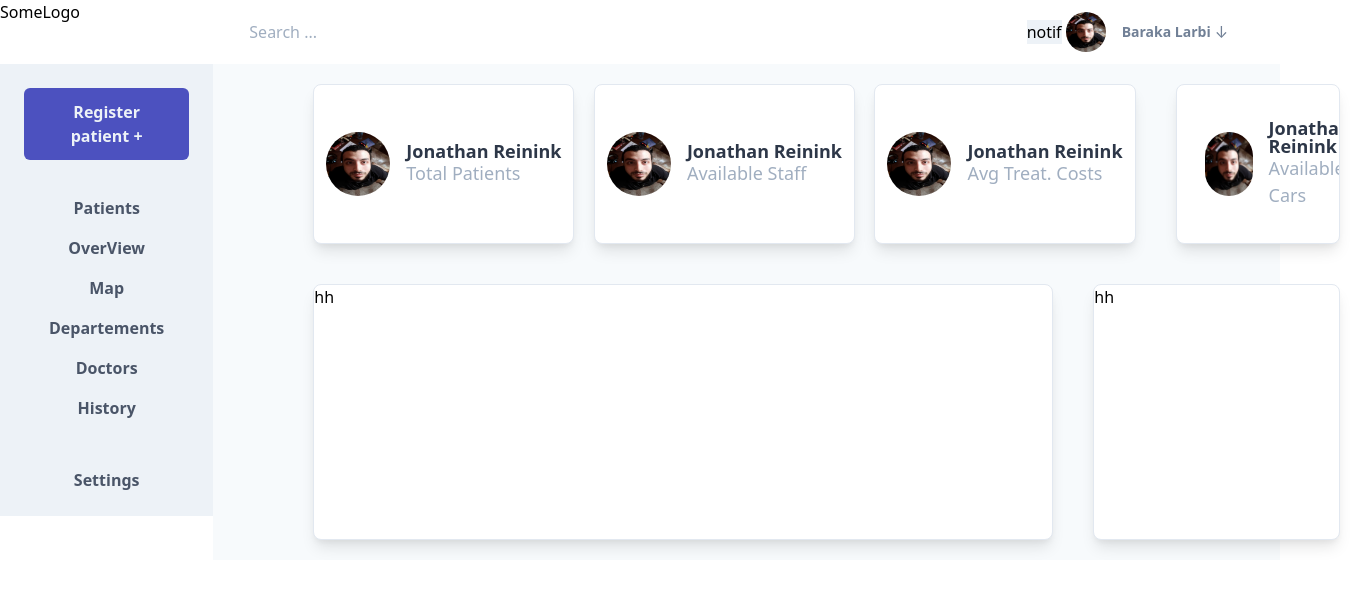
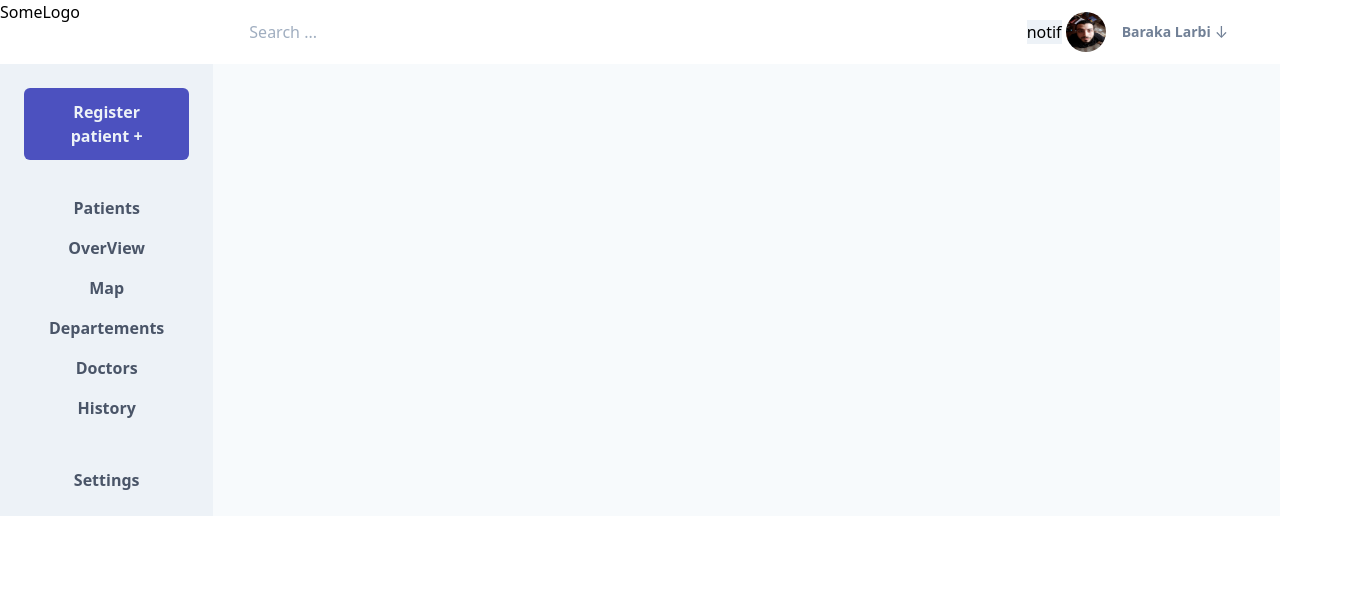
Before and after one commit to larbibaraka/health-app-dashboard, a React (Create React App) app: page / in a window 1280 px wide. Shown: the top 592 px of the page, 1360 px wide, since content can reach past the window. Built offline with nearby package versions, Linux system fonts and the light colour scheme.

Commit message:
removing resume area for now

```diff
--- a/src/components/ResumeArea.jsx
+++ /dev/null
@@ -1,76 +0,0 @@
-import React from "react";
-import profileImage from "../assets/images/profile.jpg";
-export const ResumeArea = () => {
-  return (
-    <div className="flex flex-row resume-info">
-      <div className="flex flex-row justify-between">
-        <div className="h-full w-10/12 flex flex-row justify-between m-5">
-          <div className="h-40  border rounded-lg overflow-hidden shadow-lg bg-white  flex justify-center">
-            <div className="flex items-center p-3">
-              <img
-                className="w-16 h-16 rounded-full mr-4"
-                src={profileImage}
-                alt=""
-              />
-              <div className="text-lg">
-                <p className="text-gray-800 leading-none font-bold">
-                  Jonathan Reinink
-                </p>
-                <p className="text-gray-500">Total Patients</p>
-              </div>
-            </div>
-          </div>
-          <div className="h-40  border rounded-lg overflow-hidden shadow-lg bg-white  flex justify-center">
-            <div className="flex items-center p-3">
-              <img
-                className="w-16 h-16 rounded-full mr-4"
-                src={profileImage}
-                alt=""
-              />
-              <div className="text-lg">
-                <p className="text-gray-800 leading-none font-bold">
-                  Jonathan Reinink
-                </p>
-                <p className="text-gray-500">Available Staff</p>
-              </div>
-            </div>
-          </div>
-          <div className="h-40  border rounded-lg overflow-hidden shadow-lg bg-white  flex justify-center">
-            <div className="flex items-center p-3">
-              <img
-                className="w-16 h-16 rounded-full mr-4"
-                src={profileImage}
-                alt=""
-              />
-              <div className="text-lg">
-                <p className="text-gray-800 leading-none font-bold">
-                  Jonathan Reinink
-                </p>
-                <p className="text-gray-500">Avg Treat. Costs</p>
-              </div>
-            </div>
-          </div>
-        </div>
-        <div className="h-full w-2/12 flex m-5">
-
-            <div className="h-40  border rounded-lg overflow-hidden shadow-lg bg-white  p-2 flex justify-center">
-              <div className="flex items-center p-5">
-                <img
-                  className="w-16 h-16 rounded-full mr-4"
-                  src={profileImage}
-                  alt=""
-                />
-                <div className="text-lg">
-                  <p className="text-gray-800 leading-none font-bold">
-                    Jonathan Reinink
-                  </p>
-                  <p className="text-gray-500">Available Cars</p>
-                </div>
-              </div>
-            </div>
-
-        </div>
-      </div>
-    </div>
-  );
-};
--- a/src/container/App.js
+++ b/src/container/App.js
@@ -2,7 +2,7 @@ import React from "react";
 import "../assets/App.css";
 import { SideBar } from "./../components/SideBar";
 import { NavBar } from "../components/NavBar";
-import {ResumeArea} from "../components/ResumeArea";
+
 import profileImage from "../assets/images/profile.jpg";
 
 function App() {
@@ -14,17 +14,7 @@ function App() {
         {/* navbar area */}
         <NavBar />
         {/* main area */}
-        <main className="flex flex-col container ml-20 mr-5">
-          <ResumeArea/>
-          <div className="flex flex-row justify-between">
-            <div className=" m-5 w-3/4 h-64 border rounded-lg overflow-hidden shadow-lg bg-white">
-                hh
-            </div>
-            <div className=" m-5 w-1/4 h-64 border rounded-lg overflow-hidden shadow-lg bg-white">
-                hh
-            </div>
-          </div>
-        </main>
+
       </div>
     </div>
   );
```
